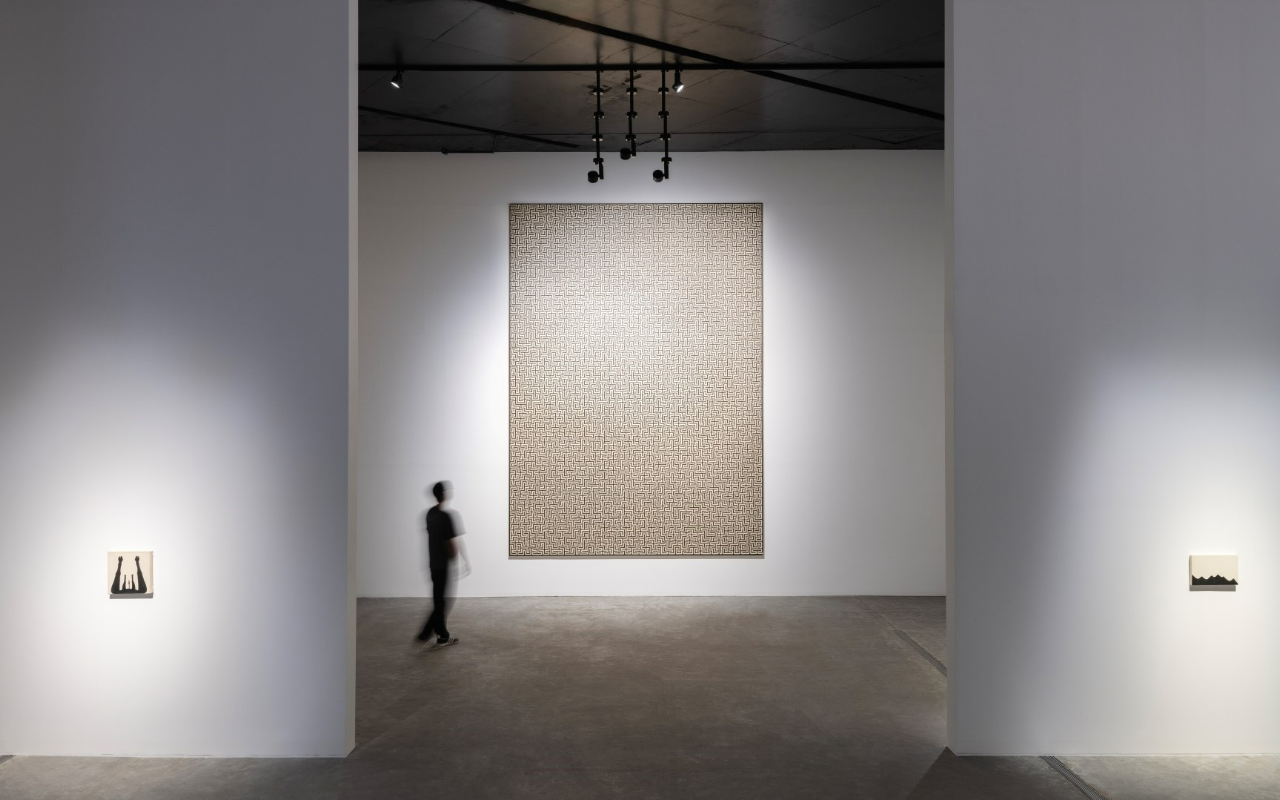
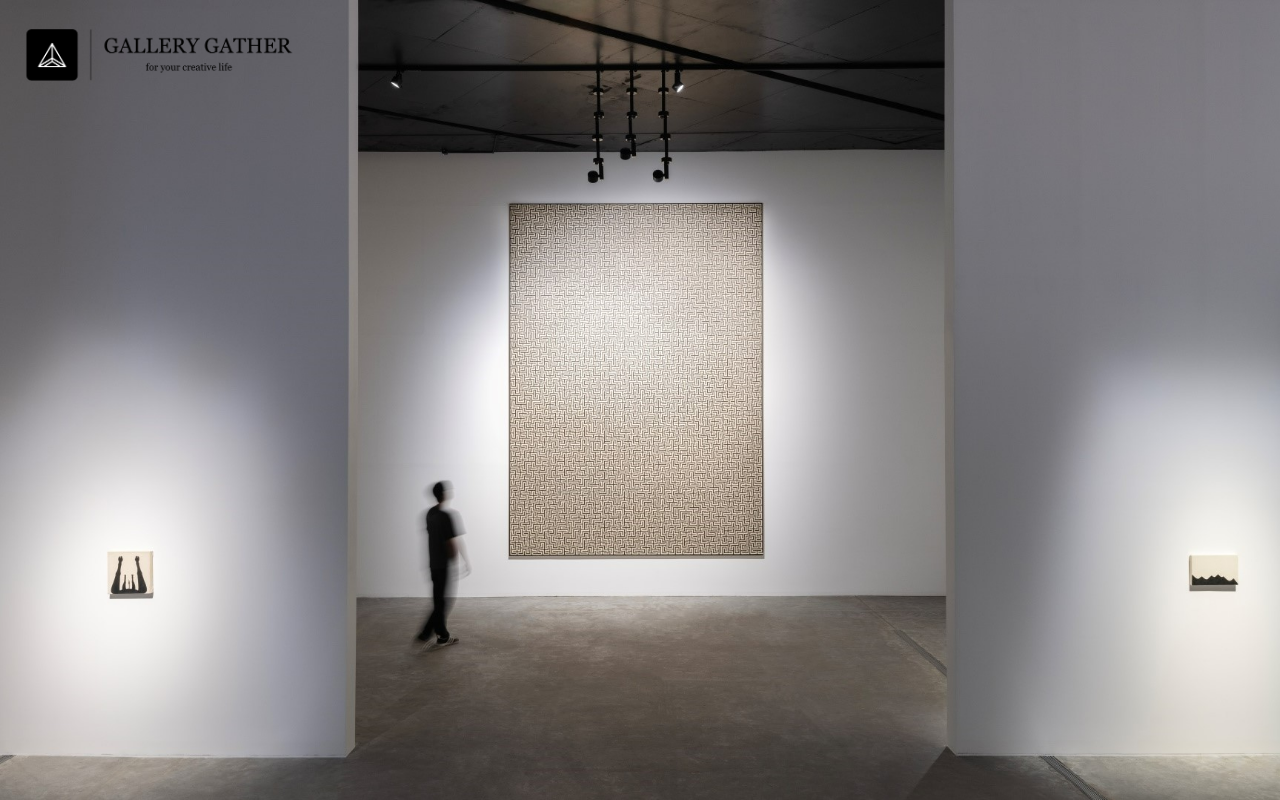
Before and after one commit to Chae-1/gallerygather, a Vue app in the folder gallerygather-front/: page / in a window 1280 px wide. Built offline with nearby package versions, Linux system fonts and the light colour scheme; what v-calendar would draw is missing.

Commit message:
add logo

```diff
--- a/gallerygather-front/src/layout/Intro.vue
+++ b/gallerygather-front/src/layout/Intro.vue
@@ -1,5 +1,13 @@
 <template>
   <div style="width: 100%">
+    <!-- Fixed Navigation Bar -->
+    <div class="navbar">
+      <div class="logo">
+        <img src="../assets/img/logo.png" alt="Logo" style="height: 70px; margin-top:20px;">
+      </div>
+    </div>
+
+    <!-- Photo Container -->
     <div class="container-x" ref="container">
       <div class="photo" id="photo1">
         <img src="../assets/img/intro/intro1.jpg" alt="Photo 1">
@@ -12,6 +20,7 @@
       </div>
     </div>
 
+    <!-- Dots Navigation -->
     <div class="dots">
       <div
         v-for="(dot, index) in photos"
@@ -30,7 +39,7 @@ export default {
     return {
       currentIndex: 0,
       isTransitioning: false,
-      photos: [1, 2, 3], // Dummy array to represent photos
+      photos: [1, 2, 3],
     };
   },
   methods: {
@@ -39,16 +48,13 @@ export default {
 
       const delta = event.deltaY;
       if (delta > 0) {
-        // Scroll down
         if (this.currentIndex < this.photos.length - 1) {
           this.currentIndex++;
           this.scrollToPhoto(this.currentIndex);
         } else if (this.currentIndex === this.photos.length - 1) {
-          // Redirect to another page
           this.$router.push({ name: 'home' });
         }
       } else if (delta < 0) {
-        // Scroll up
         if (this.currentIndex > 0) {
           this.currentIndex--;
           this.scrollToPhoto(this.currentIndex);
@@ -66,7 +72,7 @@ export default {
         photoElement.style.transition = 'opacity 1s ease-in-out';
         photoElement.style.opacity = 1;
         this.isTransitioning = false;
-      }, 100);
+      }, 200);
     }
   },
   mounted() {
@@ -79,7 +85,6 @@ export default {
 </script>
 
 <style scoped>
-
 div {
   margin: 0;
   padding: 0;
@@ -88,57 +93,86 @@ div {
   overflow: hidden;
 }
 
+/* Fixed Navbar Style */
+.navbar {
+  position: fixed !important;
+  top: 0;
+  left: 0;
+  width: 100%;
+  height: 90px;
+  /* background-color: rgba(0, 0, 0, 0.5) !important; */
+  justify-content: space-between !important;
+  align-items: center !important;
+  padding: 0 20px !important;
+  z-index: 10000 !important; /* Ensure it appears above everything else */
+}
+/*
+.menu ul {
+  list-style: none !important;
+  display: flex !important;
+  margin: 0 !important;
+  padding: 0 !important;
+}
 
+.menu ul li {
+  margin-left: 20px !important;
+  cursor: pointer !important;
+  color: white !important; /* Ensure text is visible on dark background
+} */
+
+/* Container and Photos */
 .container-x {
-  width: 100%;
-  height: 100%;
-  overflow-y: scroll;
-  scroll-behavior: smooth;
+  width: 100% !important;
+  height: 100vh !important;
+  overflow-y: scroll !important;
+  scroll-behavior: smooth !important;
+  position: relative !important;
 }
 
 .photo {
-    scroll-snap-align: start;
-    width: 100%;
-    height: 100%;
-    display: flex;
-    justify-content: center;
-    align-items: center;
-    position: relative;
-    overflow: hidden;
+  scroll-snap-align: start !important;
+  width: 100% !important;
+  height: 100vh !important;
+  display: flex !important;
+  justify-content: center !important;
+  align-items: center !important;
+  position: relative !important;
+  overflow: hidden !important;
 }
 
 .photo img {
-    width: 100%; /* This makes the image fill the entire width of the viewport */
-    height: 100%; /* This makes the image fill the entire height of the viewport */
-    object-fit: cover;
-    position: absolute;
-    top: 50%;
-    left: 50%;
-    transform: translate(-50%, -50%);
+  width: 100% !important;
+  height: 100% !important;
+  object-fit: cover !important;
+  position: absolute !important;
+  top: 50% !important;
+  left: 50% !important;
+  transform: translate(-50%, -50%) !important;
 }
 
+/* Dots Navigation */
 .dots {
-    position: absolute; /* Change from 'fixed' to 'absolute' */
-    top: 50%;
-    right: 20px;
-    transform: translateY(-50%);
-    display: flex;
-    flex-direction: column;
-    z-index: 1; /* Ensure dots are on top of the images */
+  position: fixed !important;
+  top: 50% !important;
+  right: 20px !important;
+  transform: translateY(-50%) !important;
+  display: flex !important;
+  flex-direction: column !important;
+  z-index: 9999 !important; /* Ensure it appears above the photos */
 }
 
 .dot {
-    width: 12px;
-    height: 12px;
-    background-color: gray;
-    border-radius: 50%;
-    margin: 8px 0;
-    cursor: pointer;
-    transition: background-color 0.3s;
+  width: 12px !important;
+  height: 12px !important;
+  background-color: red !important;
+  border-radius: 50% !important;
+  margin: 8px 0 !important;
+  cursor: pointer !important;
+  transition: background-color 0.3s !important;
 }
 
 .dot.active {
-    background-color: white;
+  background-color: rgba(255, 255, 255, 0.9) !important;
 }
 
 </style>
```
Lines whose indentation alone changed are shown as unchanged.
